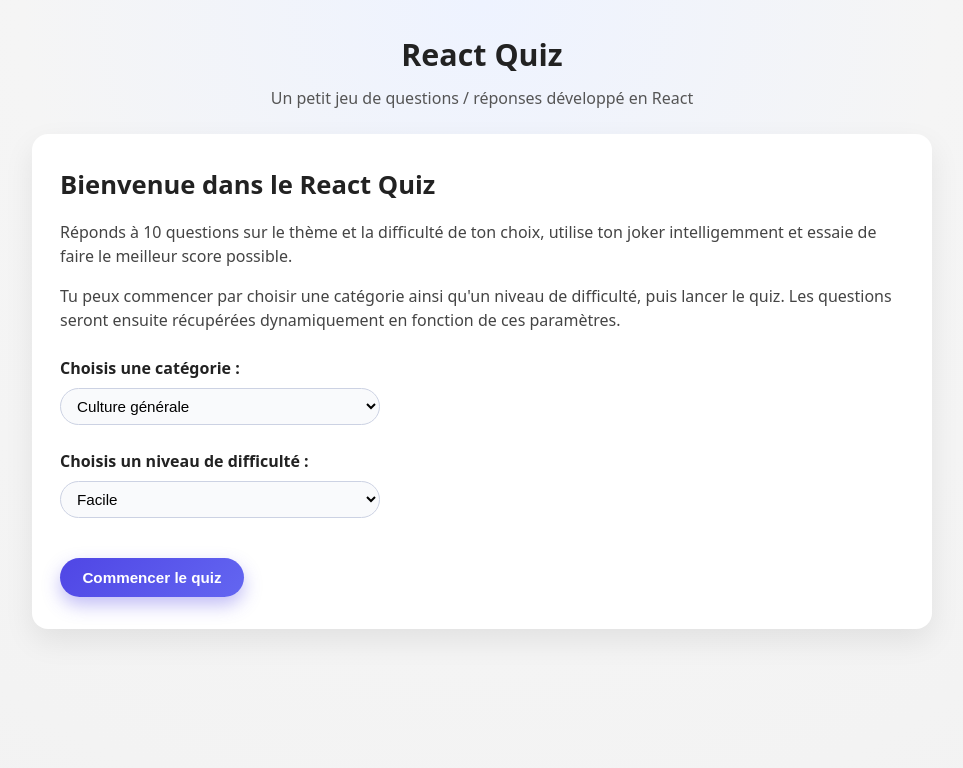
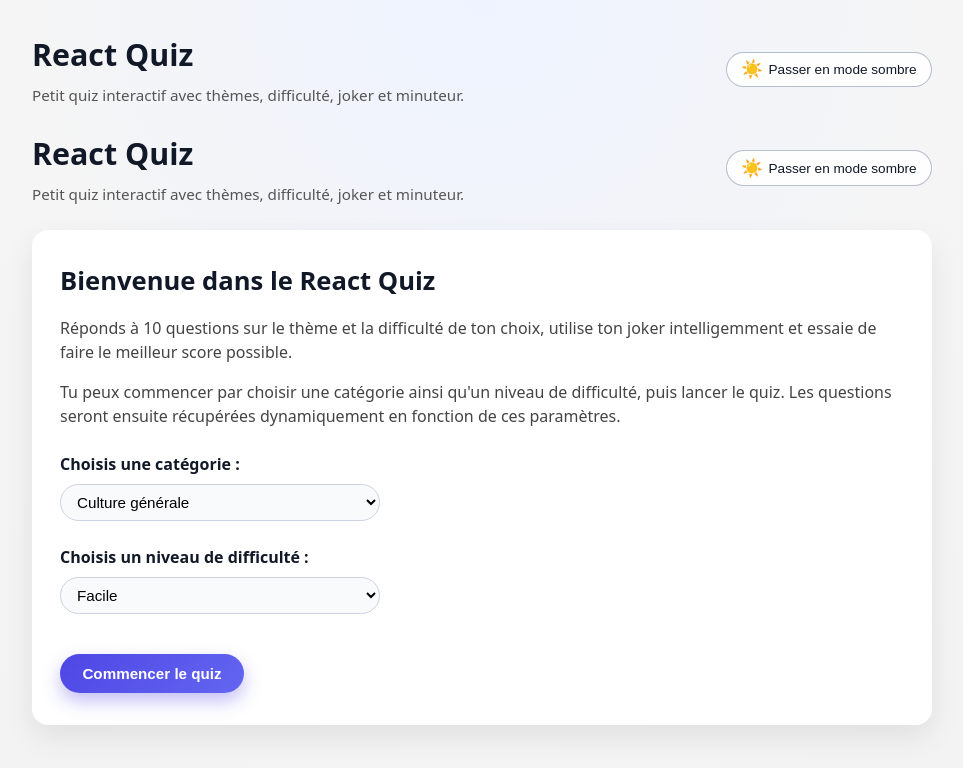
Before and after one commit to mathysgirardot/react-quizz, a React (Vite) app in the folder react-quizz-dev/: page / in a window 1280 px wide. Shown: the top 768 px of the page, without its empty margins (158-1121 px from the left). Built offline with nearby package versions, Linux system fonts and the light colour scheme.

Commit message:
Ajout du mode claire et sombre
Pour l'instant il y a encore un petit problème dessus

```diff
--- a/react-quizz-dev/src/App.css
+++ b/react-quizz-dev/src/App.css
@@ -4,9 +4,25 @@
 .app {
   min-height: 100vh;
   display: flex;
-  justify-content: center;
+  flex-direction: column;
+  justify-content: flex-start;
   align-items: stretch;
   padding: 2rem 1rem;
+  transition:
+    background-color 0.3s ease,
+    color 0.3s ease;
+}
+
+/* Thème clair (par défaut) */
+.app--light {
+  background: radial-gradient(circle at top, #eef3ff 0, #f5f5f5 45%, #f2f2f2 100%);
+  color: #111827;
+}
+
+/* Thème sombre */
+.app--dark {
+  background: radial-gradient(circle at top, #020617 0, #030712 45%, #020617 100%);
+  color: #e5e7eb;
 }
 
 /* Conteneurs de page */
@@ -26,28 +42,101 @@
   border-radius: 16px;
   padding: 2rem 1.75rem;
   box-shadow: 0 12px 30px rgba(0, 0, 0, 0.08);
+  transition:
+    background-color 0.3s ease,
+    box-shadow 0.3s ease;
 }
 
-/* Header générique (si présent dans Header.jsx) */
-header,
-.header {
-  text-align: center;
-  margin-bottom: 1.5rem;
+/* Cartes en mode sombre */
+.app--dark .home__content,
+.app--dark .quiz,
+.app--dark .results {
+  background-color: #020617;
+  box-shadow: 0 12px 30px rgba(15, 23, 42, 0.9);
 }
 
-header h1,
-.header h1 {
+/* Header générique */
+
+.header {
+  width: 100%;
+  max-width: 900px;
+  margin: 0 auto 1.5rem;
+  display: flex;
+  align-items: center;
+  justify-content: space-between;
+  gap: 1.25rem;
+}
+
+.header__left h1 {
   margin: 0;
   font-size: 1.9rem;
 }
 
-header p,
-.header p {
-  margin-top: 0.5rem;
+.header__left p {
+  margin-top: 0.4rem;
+  margin-bottom: 0;
   color: #555;
+  font-size: 0.95rem;
+}
+
+.app--dark .header__left p {
+  color: #9ca3af;
+}
+
+/* Bouton de bascule de thème */
+
+.header__right {
+  display: flex;
+  align-items: center;
+  justify-content: flex-end;
+}
+
+.header__theme-toggle {
+  display: inline-flex;
+  align-items: center;
+  gap: 0.35rem;
+  padding: 0.4rem 0.9rem;
+  border-radius: 999px;
+  border: 1px solid rgba(148, 163, 184, 0.7);
+  background-color: rgba(255, 255, 255, 0.85);
+  color: #111827;
+  font-size: 0.85rem;
+  cursor: pointer;
+  transition:
+    background-color 0.2s ease,
+    border-color 0.2s ease,
+    transform 0.08s ease;
+}
+
+.header__theme-toggle:hover {
+  background-color: #e5e7eb;
+  transform: translateY(-1px);
+}
+
+.header__theme-toggle:active {
+  transform: translateY(0);
+}
+
+.app--dark .header__theme-toggle {
+  background-color: rgba(15, 23, 42, 0.9);
+  color: #e5e7eb;
+  border-color: rgba(55, 65, 81, 0.9);
+}
+
+.app--dark .header__theme-toggle:hover {
+  background-color: rgba(31, 41, 55, 0.95);
+}
+
+.header__theme-icon {
+  font-size: 1.1rem;
+}
+
+.header__theme-label {
+  white-space: nowrap;
 }
 
 /* Titres */
+
 .home__content h2,
 .quiz h2,
 .results h2 {
@@ -57,11 +146,18 @@
 }
 
 /* Paragraphes généraux */
+
 .home__content p,
 .quiz p,
 .results p {
   color: #444;
   margin-bottom: 0.75rem;
+}
+
+.app--dark .home__content p,
+.app--dark .quiz p,
+.app--dark .results p {
+  color: #e5e7eb;
 }
 
 /* --- Page Home --- */
@@ -84,6 +180,12 @@
   border: 1px solid #ccd2e3;
   background-color: #f9fafc;
   font-size: 0.95rem;
+}
+
+.app--dark .home__category-select {
+  background-color: #020617;
+  color: #e5e7eb;
+  border-color: #4b5563;
 }
 
 /* Boutons principaux */
@@ -139,12 +241,25 @@
   box-shadow: none;
 }
 
+.app--dark .results__button--secondary {
+  background: #4b5563;
+  color: #f9fafb;
+}
+
+.app--dark .results__button--secondary:hover {
+  background: #6b7280;
+}
+
 /* --- Quiz --- */
 
 .quiz__category {
-  margin-bottom: 1rem;
+  margin-bottom: 0.5rem;
   font-size: 0.98rem;
   color: #555;
+}
+
+.app--dark .quiz__category {
+  color: #e5e7eb;
 }
 
 .quiz__status {
@@ -169,12 +284,20 @@
   color: #4b5563;
 }
 
+.app--dark .quiz__progress-text {
+  color: #d1d5db;
+}
+
 .quiz__progress-bar {
   width: 100%;
   height: 10px;
   border-radius: 999px;
   background-color: #e5e7eb;
   overflow: hidden;
+}
+
+.app--dark .quiz__progress-bar {
+  background-color: #1f2937;
 }
 
 .quiz__progress-bar-fill {
@@ -190,6 +313,10 @@
   margin-bottom: 1rem;
   font-size: 0.95rem;
   color: #374151;
+}
+
+.app--dark .quiz__timer {
+  color: #e5e7eb;
 }
 
 .quiz__timer strong {
@@ -208,9 +335,17 @@
   border-top: 1px solid #e5e7eb;
 }
 
+.app--dark .quiz__joker {
+  border-top-color: #374151;
+}
+
 .quiz__joker-text {
   font-size: 0.9rem;
   color: #4b5563;
+}
+
+.app--dark .quiz__joker-text {
+  color: #d1d5db;
 }
 
 /* Info texte en bas du quiz */
@@ -219,6 +354,10 @@
   margin-top: 1rem;
   font-size: 0.86rem;
   color: #6b7280;
+}
+
+.app--dark .quiz__info {
+  color: #9ca3af;
 }
 
 /* --- Question --- */
@@ -261,8 +400,19 @@
   transform: translateY(-1px);
 }
 
-/* Le style vert/rouge est géré en inline dans le composant Question,
-   ce CSS s'applique donc surtout avant la sélection. */
+.app--dark .question__answer-button {
+  background-color: #020617;
+  border-color: #374151;
+  color: #e5e7eb;
+}
+
+.app--dark .question__answer-button:hover {
+  background-color: #111827;
+  border-color: #4f46e5;
+  box-shadow: 0 2px 8px rgba(55, 65, 81, 0.6);
+}
+
+/* Le style vert/rouge reste géré en inline dans Question.jsx */
 
 /* --- Résultats --- */
 
@@ -281,6 +431,15 @@
 /* Responsive */
 
 @media (max-width: 640px) {
+  .app {
+    padding: 1.5rem 0.75rem;
+  }
+
+  .header {
+    flex-direction: column;
+    align-items: flex-start;
+  }
+
   .home__content,
   .quiz,
   .results {
--- a/react-quizz-dev/src/App.jsx
+++ b/react-quizz-dev/src/App.jsx
@@ -1,17 +1,32 @@
 // src/App.jsx
 // Composant racine de l'application.
-// On y définit les différentes routes (pages) de notre quiz.
+// On y définit les différentes routes (pages) de notre quiz
+// et on gère également le thème global (mode clair / mode sombre).
 
+import { useState } from 'react'
 import './App.css'
 import { Routes, Route } from 'react-router-dom'
 // Import des pages
 import Home from './pages/Home.jsx'
 import Quiz from './pages/Quiz.jsx'
 import Results from './pages/Results.jsx'
+import Header from './components/Header.jsx'
 
 function App() {
+  // Thème global de l'application.
+  // Deux valeurs possibles : "light" (clair) ou "dark" (sombre).
+  const [theme, setTheme] = useState('light')
+
+  // Fonction qui alterne entre le mode clair et le mode sombre.
+  const handleToggleTheme = () => {
+    setTheme((previousTheme) => (previousTheme === 'light' ? 'dark' : 'light'))
+  }
+
   return (
-    <div className="app">
+    <div className={`app app--${theme}`}>
+      {/* Header commun, avec un bouton pour changer de thème */}
+      <Header theme={theme} onToggleTheme={handleToggleTheme} />
+
       {/*
         Routes contient toutes les "routes" de notre application.
         Chaque Route associe une URL (path) à un composant (element).
@@ -20,7 +35,7 @@
         {/* Page d'accueil du quiz */}
         <Route path="/" element={<Home />} />
 
-        {/* Page principale du quiz (questions, réponses, joker, chrono, etc.) */}
+        {/* Page principale du quiz (questions, réponses, joker, minuteur, etc.) */}
         <Route path="/quiz" element={<Quiz />} />
 
         {/* Page des résultats (score final, statistiques, etc.) */}
--- a/react-quizz-dev/src/components/Header.jsx
+++ b/react-quizz-dev/src/components/Header.jsx
@@ -1,14 +1,35 @@
 // src/components/Header.jsx
+// Composant d'en-tête affiché en haut de l'application.
+// Il affiche le titre du projet et un bouton permettant
+// de changer le thème (mode clair / mode sombre).
 
-function Header() {
-    return (
-      <header className="app-header">
+function Header({ theme = 'light', onToggleTheme }) {
+  // Texte affiché sur le bouton en fonction du thème actuel.
+  const isDark = theme === 'dark'
+  const buttonLabel = isDark ? 'Passer en mode clair' : 'Passer en mode sombre'
+
+  return (
+    <header className="header">
+      <div className="header__left">
         <h1>React Quiz</h1>
-        <p className="app-header__subtitle">
-          Un petit jeu de questions / réponses développé en React
-        </p>
-      </header>
-    )
-  }
+        <p>Petit quiz interactif avec thèmes, difficulté, joker et minuteur.</p>
+      </div>
 
-  export default Header
+      <div className="header__right">
+        <button
+          type="button"
+          className="header__theme-toggle"
+          onClick={onToggleTheme}
+        >
+          {/* Petit indicateur visuel du thème actuel */}
+          <span className="header__theme-icon" aria-hidden="true">
+            {isDark ? '🌙' : '☀️'}
+          </span>
+          <span className="header__theme-label">{buttonLabel}</span>
+        </button>
+      </div>
+    </header>
+  )
+}
+
+export default Header
```
